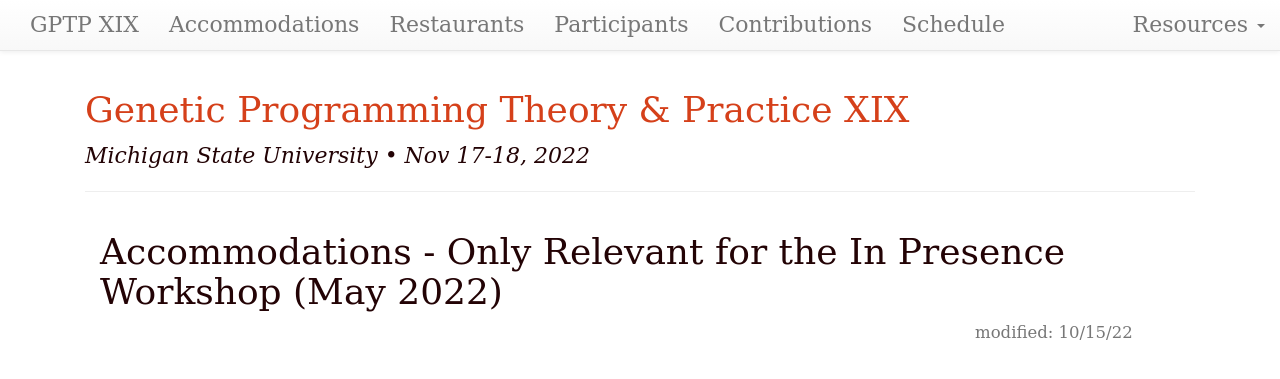
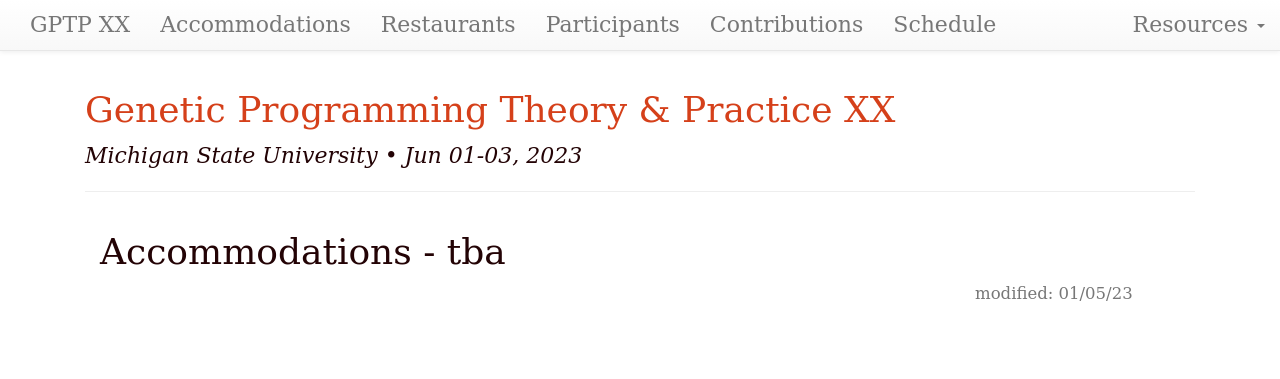
Before and after one commit to GPTP-workshop/gptp-workshop.github.io, a Jekyll site: the page built from accommodations.md, in a window 1280 px wide. Shown: the top 379 px of the page. Built offline with Jekyll 4.4.1, drawn with Linux system fonts in a browser that asks for light colours; our own code applies the rules of GitHub Pages for plain Markdown files.

Commit message:
Update accommodations.md

```diff
--- a/accommodations.md
+++ b/accommodations.md
@@ -1,8 +1,8 @@
 ---
 layout: default
-updated: "Oct 15, 2022"
-roman: "XIX"
-dates: "Nov 17-18, 2022"
+updated: "Jan 05, 2023"
+roman: "XX"
+dates: "Jun 01-03, 2023"
 ---
 
-# Accommodations - Only Relevant for the In Presence Workshop (May 2022)
+# Accommodations - tba
```
